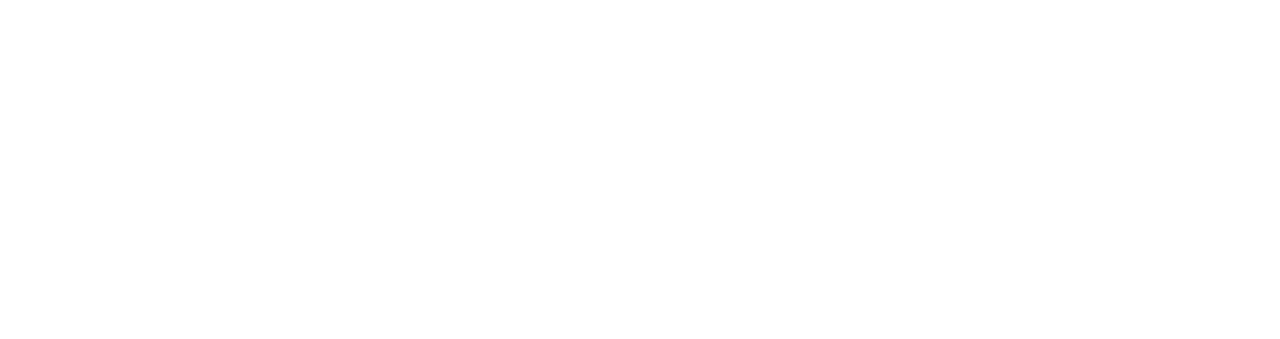
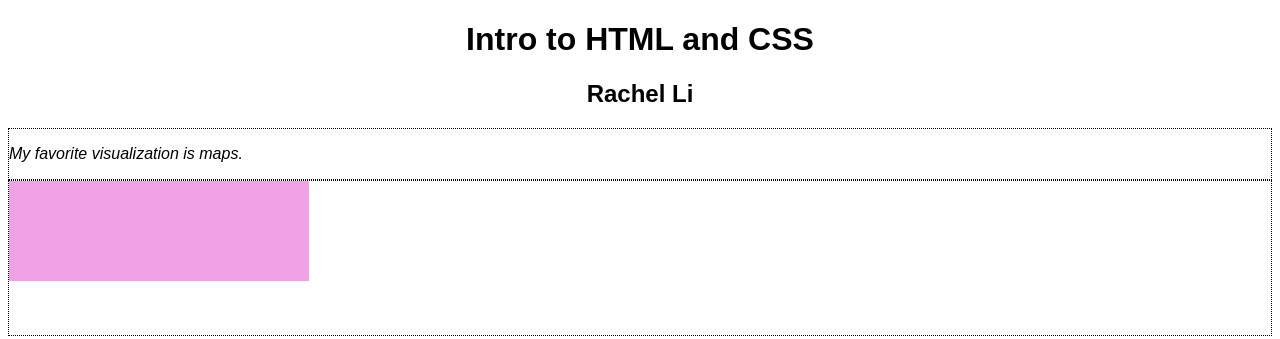
Before and after one commit to DS4200-S22/ic-04-rli1215, a plain HTML site: page index.html in a window 1280 px wide. Drawn offline with Linux system fonts and the light colour scheme.

Commit message:
added to html and css

```diff
--- a/index.html
+++ b/index.html
@@ -3,12 +3,24 @@
 
 <head>
     <meta charset=utf-8/>
+    <link rel="stylesheet" href="style.css">
 </head>
 
+<body>
+    <title>ic-04</title>
+    <h1>Intro to HTML and CSS</h1>
+    <h2>Rachel Li</h2>
+    <div id="div1" class="container">
+        <p id="p1" class="italic">
+            My favorite visualization is maps.
+        </p>
 
-<body>
-
-
+    </div>
+    <div id="div2" class="container">
+        <svg>
+            <rect width="300" height="100" style="fill:rgb(240, 162, 229)"></rect>
+        </svg>
+    </div>
 </body>
 
 </html>
--- /dev/null
+++ b/style.css
@@ -0,0 +1,15 @@
+body {
+    font-family: Arial
+}
+
+h1, h2 {
+    text-align: center
+}
+
+.container {
+    border: 1px dotted black
+}
+
+.italic {
+    font-style: italic
+}
```
